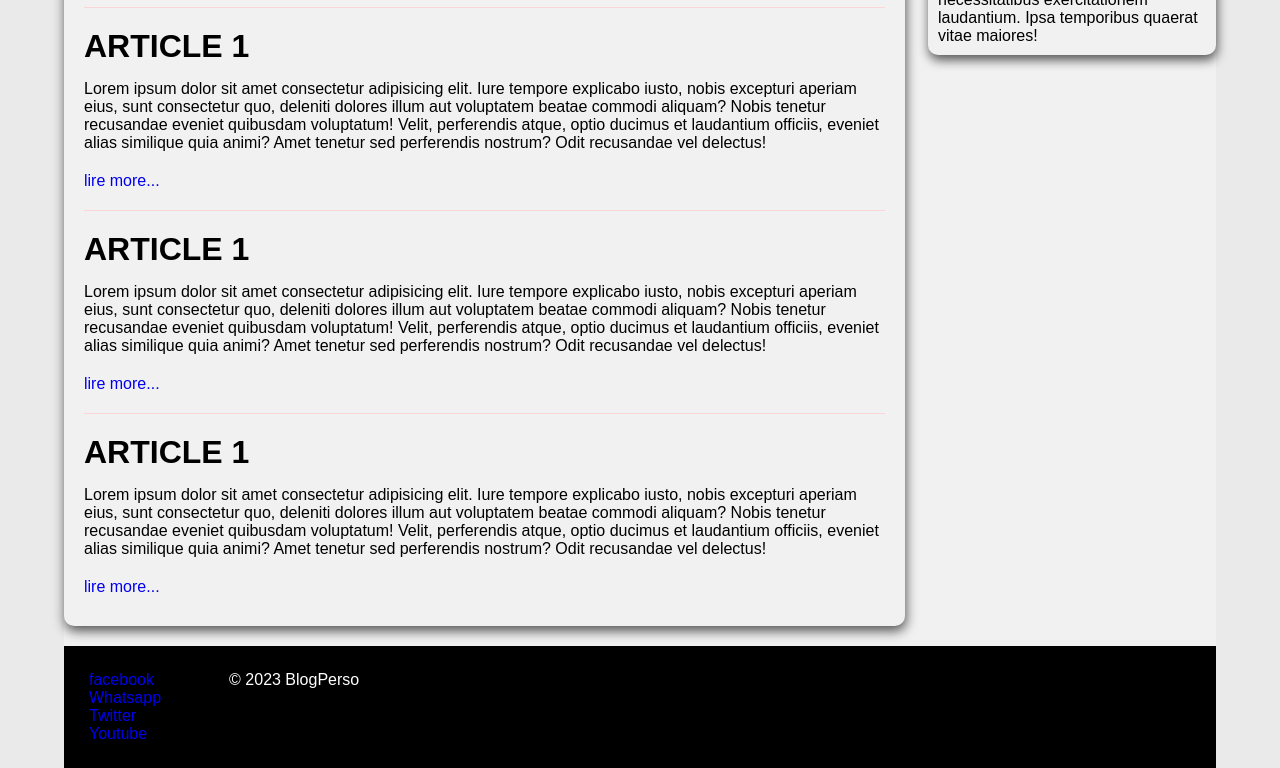
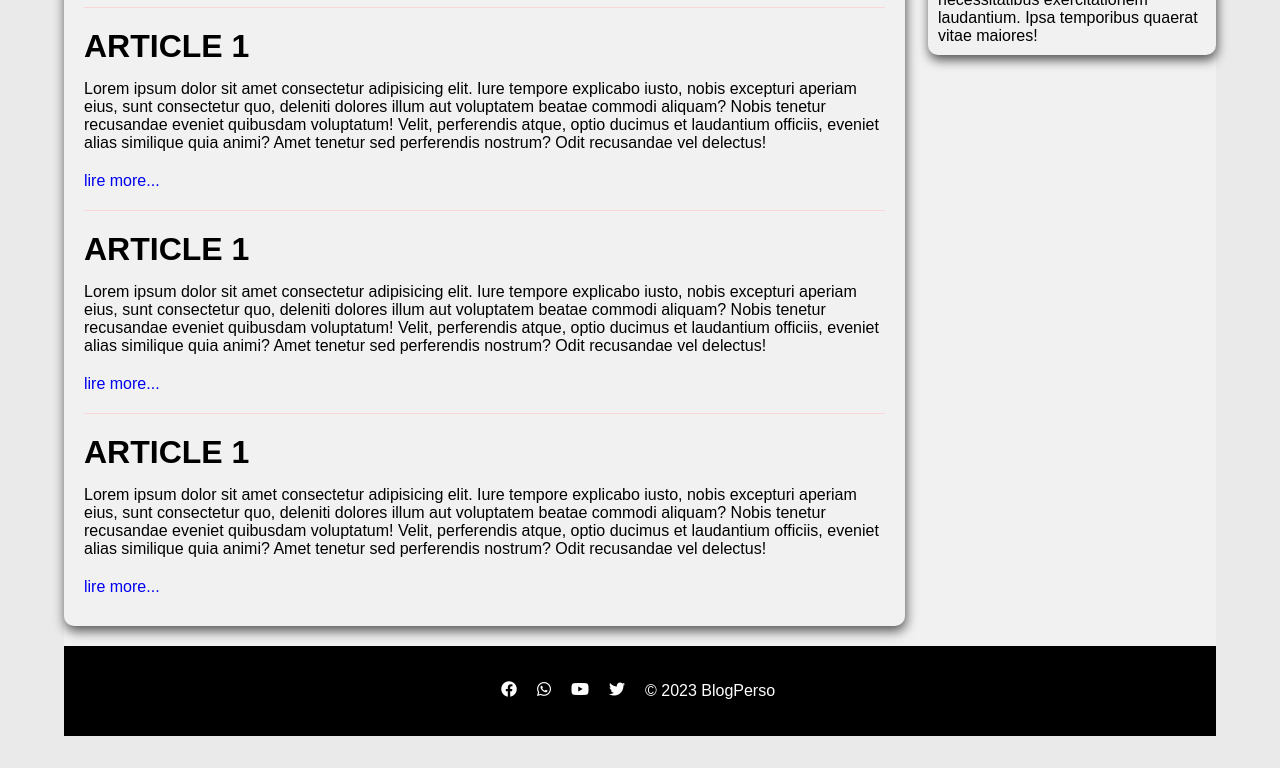
Before and after one commit to NoelGamaliel/BlogPerso, a plain HTML site: page index.html in a window 1280 px wide. Shown: the part 977-1745 px from the top of the page. After the commit the page ends 1713 px from the top, so only its background shows below. Drawn offline with Linux system fonts and the light colour scheme.

Commit message:
Add the code as footer and query media

```diff
--- a/assets/styles/main_home.css
+++ b/assets/styles/main_home.css
@@ -171,19 +171,28 @@ footer {
     width: 100%;
     background-color: black;
     color: #ff0000;
+    margin:auto;
 }
 
 footer span {
-    margin: auto;
     color: #fff;
-    text-align: center;
-    align-items: center;
-    justify-content: center;
+    justify-content: flex-end;
+    text-align: right;
+    line-height: 2.5rem;
 }
 .footer_fluid {
     display: grid;
     grid-template-columns: repeat(2, 1fr);
     grid-gap: 10px;
+    margin: auto;
+}
+.footer_fluid .link_media ul {
+    display: flex;
+}
+.footer_fluid .link_media ul a {
+    color: #fff;
+    margin-right: 1px 0.2rem;
+    padding: 10px;
 }
 
 
--- a/index.html
+++ b/index.html
@@ -137,14 +137,14 @@
             <div class="footer_fluid">
                 <div class="link_media">
                     <ul class="#">
-                        <li><a href="http://">facebook</a></li>
-                        <li><a href="http://">Whatsapp</a></li>
-                        <li><a href="http://">Twitter</a></li>
-                        <li><a href="http://">Youtube</a></li>
+                        <a href="http://"><i class="fa-brands fa-facebook"></i></a>
+                        <a href="http://"><i class="fa-brands fa-whatsapp"></i></a>
+                        <a href="http://"><i class="fa-brands fa-youtube"></i></a>
+                        <a href="http://"><i class="fa-brands fa-twitter"></i></a>
                     </ul>
                 </div>
                 <div>
-                    <span>&copy; 2023 BlogPerso</span>
+                    <span>&copy;  2023 BlogPerso</span>
                 </div>
             </div>
 
```
